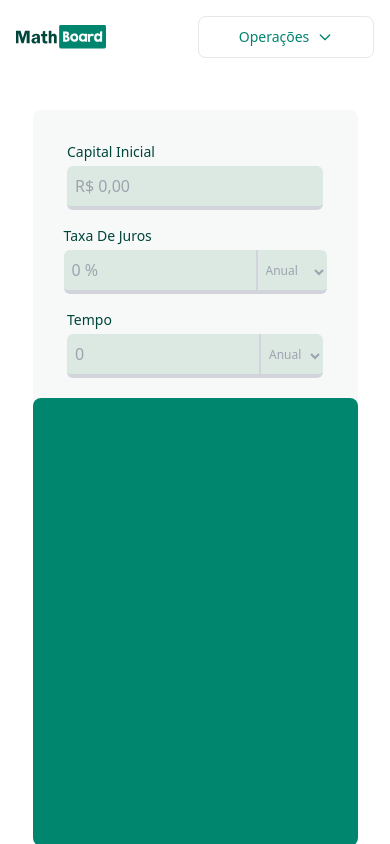
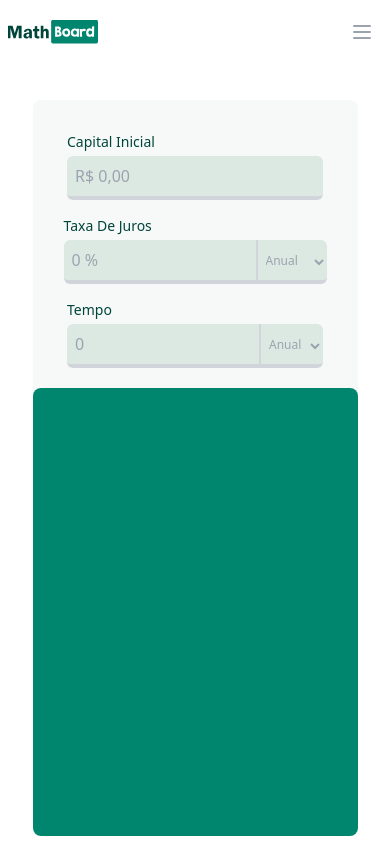
Before and after one commit to Guiiih/MathBoard, a Vue app: page / in a window 390 px wide. Built offline with nearby package versions, Linux system fonts and the light colour scheme; a web font is replaced by a local one.

Commit message:
Resposive

```diff
--- a/src/components/Form.vue
+++ b/src/components/Form.vue
@@ -1,5 +1,5 @@
 <template lang="">
-    <div class="flex place-content-center pt-6 relative top-3">
+    <div class="flex place-content-center relative pt-6 top-3">
       <div class='flex flex-col gap-4 place-items-center place-content-center sm:flex-row p-8 text-center rounded-lg sm:p-8 bg-green-light sm:w-5/6 sm:h-32 w-5/6 '>
 
         <div class="flex flex-col text-left">
--- a/src/components/NavBar.vue
+++ b/src/components/NavBar.vue
@@ -1,61 +1,67 @@
-<template lang="">
+<template>
     <nav>
-        <div class="max-w-screen-xl flex flex-wrap items-center justify-between mx-auto p-4">
+      <div class="max-w-7xl mx-auto px-2 sm:px-6 lg:px-8">
+        <div class="relative flex items-center justify-between h-16">
+
+          <div class="flex-shrink-0">
             <router-link to="/" class="flex items-center">
                 <img src="../assets/images/MathBoard.svg" class="h-6 mr-3" alt="Math Logo" />
             </router-link>
+          </div>
+
+          <div class="absolute inset-y-0 right-0 flex items-center sm:hidden">
+            <button @click="toggleMenu" class="inline-flex items-center justify-center p-2 rounded-md text-gray-400 hover:text-white hover:bg-gray-700 focus:outline-none focus:ring-2 focus:ring-inset focus:ring-white">
+              <span class="sr-only">Open main menu</span>
+              <svg class="block h-6 w-6" xmlns="http://www.w3.org/2000/svg" fill="none" viewBox="0 0 24 24" stroke="currentColor" aria-hidden="true">
+                <path stroke-linecap="round" stroke-linejoin="round" stroke-width="2" d="M4 6h16M4 12h16M4 18h16" />
+              </svg>
+            </button>
+          </div>
+
+          <div class="hidden sm:block sm:ml-6">
             <div class="relative inline-block text-left">
+                <button class="text-brand-green border font-medium rounded-lg text-sm px-4 py-2.5 md:flex flex justify-center items-center  " type="button" @click.stop.prevent="toggleMenu()">
+                    Operações
+                    <svg class="w-4 h-4 ml-2" aria-hidden="true" fill="none" stroke="currentColor" viewBox="0 0 24 24" xmlns="http://www.w3.org/2000/svg">
+                        <path stroke-linecap="round" stroke-linejoin="round" stroke-width="2" d="M19 9l-7 7-7-7"></path>
+                    </svg>
+                </button>
+                <div class="absolute z-10 my-2 bg-white divide-y divide-gray-100 rounded-lg shadow w-52 py-2 text-sm text-brand-green" v-show="isMenuOpen">
+                    <router-link to="/" class="block px-4 py-2 hover:text-green-700">Juros Simples</router-link>
+                    <router-link to="/JurosComposto" class="block px-4 py-2 hover:text-green-700">Juros Composto</router-link>
+                    <router-link to="/ValorInicialSimples" class="block px-4 py-2 hover:text-green-700">Valor Inicial Simples</router-link>
+                    <router-link to="/ValorInicialComposto" class="block px-4 py-2 hover:text-green-700">Valor Inicial Composto</router-link>
+                    <router-link to="/AumentoCapitalSimples" class="block px-4 py-2 hover:text-green-700">Aumento Capital Simples</router-link>
+                    <router-link to="/AumentoCapitalComposto" class="block px-4 py-2 hover:text-green-700">Aumento Capital Composto</router-link>
+                </div>
+            </div>
+          </div>
+        </div>
+      </div>
 
-            <button class="w-44 text-brand-green border font-medium rounded-lg text-sm px-4 py-2.5 flex justify-center items-center " type="button" @click.stop.prevent="toggle()">
-                Operações
-                <svg class="w-4 h-4 ml-2" aria-hidden="true" fill="none" stroke="currentColor" viewBox="0 0 24 24" xmlns="http://www.w3.org/2000/svg"><path stroke-linecap="round" stroke-linejoin="round" stroke-width="2" d="M19 9l-7 7-7-7"></path></svg>
-            </button>
-
-            <div class="absolute z-10 my-2 bg-white divide-y divide-gray-100 rounded-lg shadow w-52 " v-show="isOpen">
-                <ul class="py-2 text-sm  text-brand-green">
-                    <li>
+      <div :class="{'block ': isMenuOpen, 'hidden': !isMenuOpen}" class="sm:hidden">
+        <div class="py-2 text-sm text-brand-green">
             <router-link to="/" class="block px-4 py-2 hover:text-green-700">Juros Simples</router-link>
-                    </li>
-                    <li>
             <router-link to="/JurosComposto" class="block px-4 py-2 hover:text-green-700">Juros Composto</router-link>
-                    </li>
-                    <li>
             <router-link to="/ValorInicialSimples" class="block px-4 py-2 hover:text-green-700">Valor Inicial Simples</router-link>
-                    </li>
-                    <li>
             <router-link to="/ValorInicialComposto" class="block px-4 py-2 hover:text-green-700">Valor Inicial Composto</router-link>
-                    </li>
-
-                    <li>
             <router-link to="/AumentoCapitalSimples" class="block px-4 py-2 hover:text-green-700">Aumento Capital Simples</router-link>
-                    </li>
-                    <li>
             <router-link to="/AumentoCapitalComposto" class="block px-4 py-2 hover:text-green-700">Aumento Capital Composto</router-link>
-                    </li>
-                </ul>
-            </div>
         </div>
     </div>
     </nav>
 </template>
-
 <script>
 export default {
-    export:'NavBar',
-
   data() {
     return {
-            isOpen: false,
-        };
+        isMenuOpen: false
+    }
   },
-
   methods: {
-        toggle() {
-            this.isOpen = !this.isOpen;
-        },
-    },
-
-};
+    toggleMenu() {
+      this.isMenuOpen = !this.isMenuOpen
+    }
+  }
+}
 </script>
-<style>
-</style>
```
Lines whose indentation alone changed are shown as unchanged.
